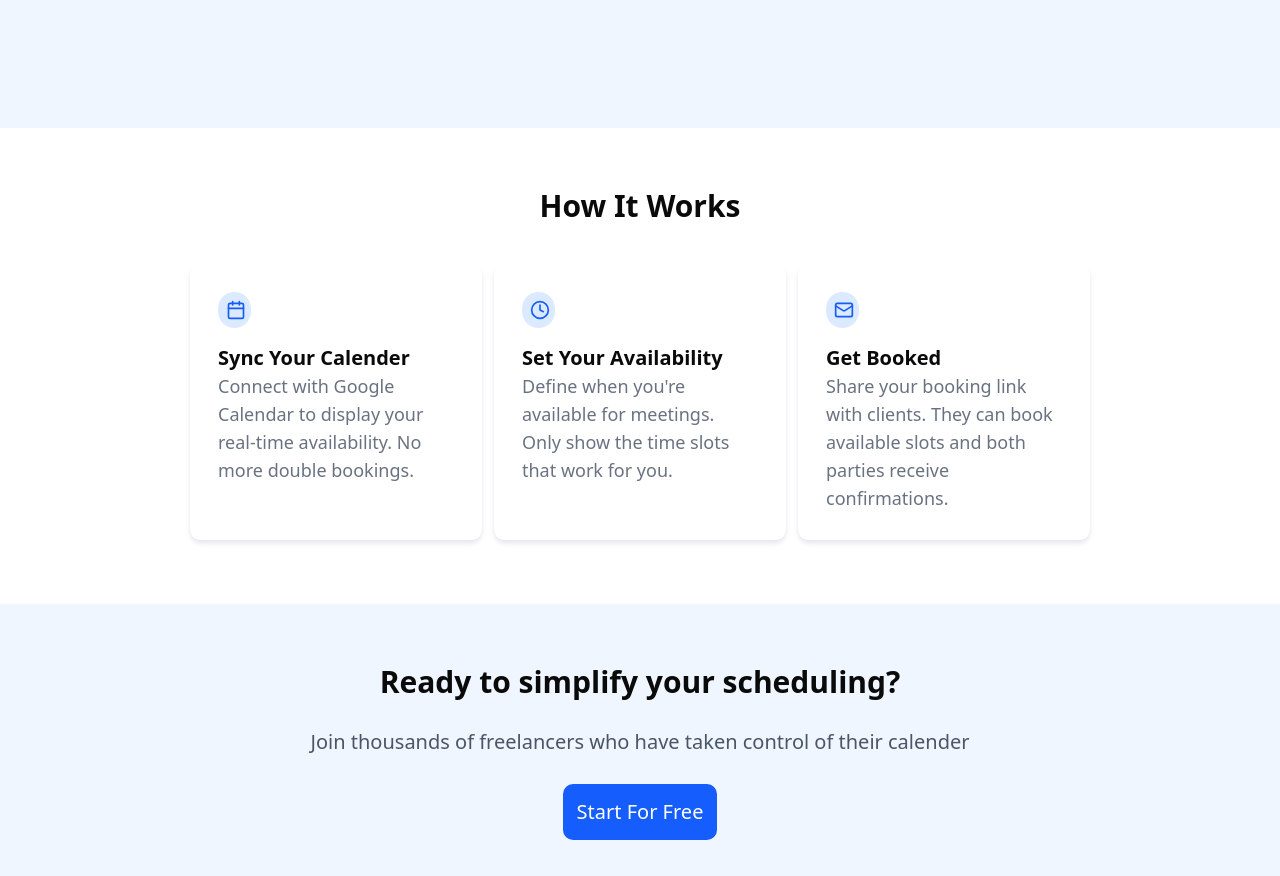
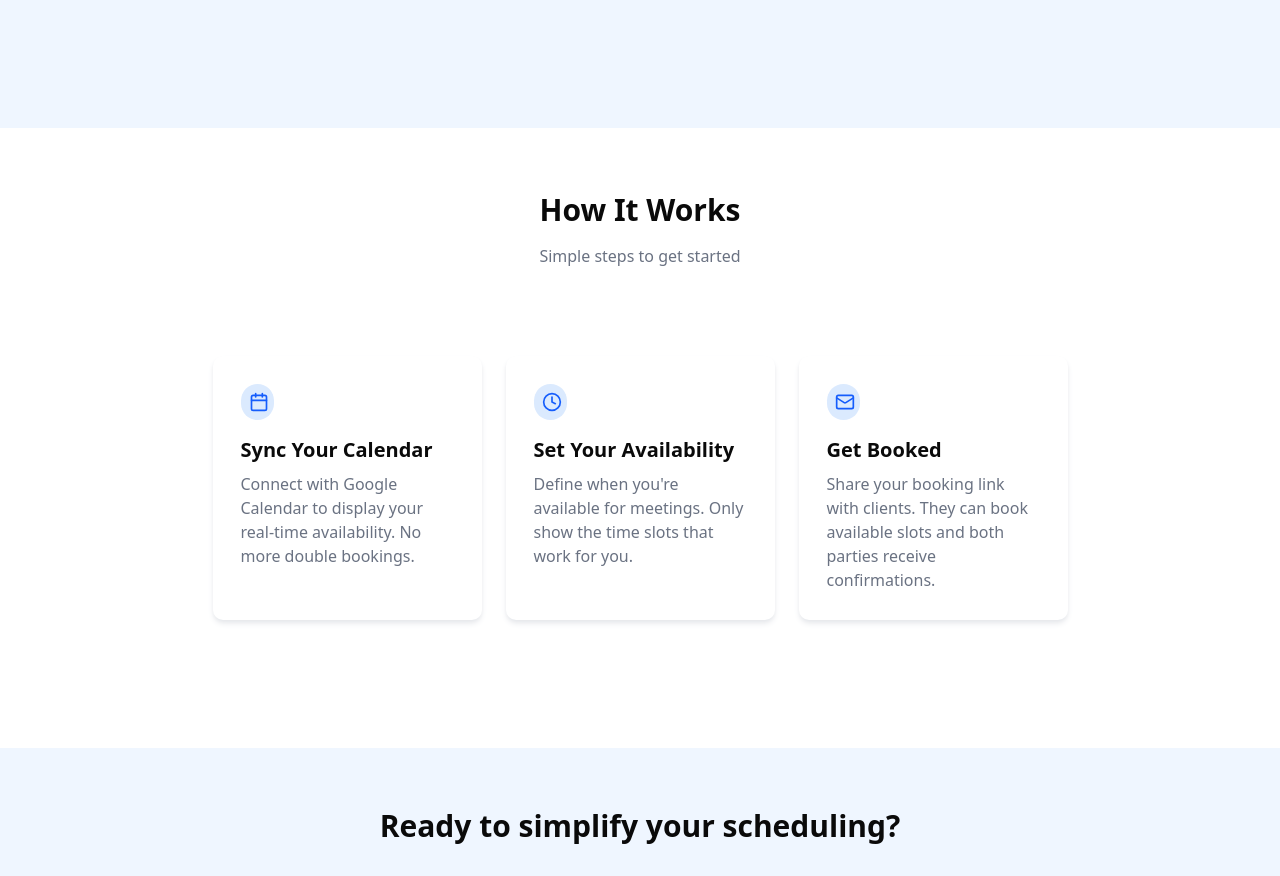
Before and after one commit to Odunsih1/time-cal, a Next.js app: page / in a window 1280 px wide. Shown: the part 580-1456 px from the top of the page. Built offline with nearby package versions, Linux system fonts and the light colour scheme; no server answers.

Commit message:
animate howItWorks

```diff
--- a/src/components/ui/HowItWorks.jsx
+++ b/src/components/ui/HowItWorks.jsx
@@ -1,51 +1,121 @@
+"use client";
+import { motion, AnimatePresence } from "framer-motion";
 import { Calendar, Clock, Mail } from "lucide-react";
 import React from "react";
 
+const containerVariants = {
+  hidden: { opacity: 0 },
+  visible: {
+    opacity: 1,
+    transition: {
+      staggerChildren: 0.2,
+      delayChildren: 0.3,
+    },
+  },
+};
+
+const itemVariants = {
+  hidden: { y: 20, opacity: 0 },
+  visible: {
+    y: 0,
+    opacity: 1,
+    transition: {
+      duration: 0.5,
+      ease: "easeOut",
+    },
+  },
+  hover: {
+    y: -5,
+    scale: 1.02,
+    transition: {
+      duration: 0.2,
+    },
+  },
+};
+
 const HowItWorks = () => {
   return (
-    <section>
-      <div className="m-auto text-center items-center flex flex-col justify-center xl:w-[900px] w-[100%] ">
-        <div>
-          <h1 className="font-bold text-3xl mt-15">How It Works</h1>
-        </div>
-        <div className=" flex lg:flex-row flex-col gap-3">
-          <div className="lg:max-w-[300px] w-full mt-10 shadow-md flex flex-col gap-4 shadow-gray-200 transition duration-500 hover:shadow-gray-500 p-7 rounded-lg">
-            <div className="bg-blue-100 w-[33px] p-2 text-blue-600 rounded-full">
+    <section className="py-16">
+      <div className="m-auto text-center items-center flex flex-col justify-center xl:w-[900px] w-[100%]">
+        <motion.div
+          initial={{ opacity: 0, y: 20 }}
+          whileInView={{ opacity: 1, y: 0 }}
+          transition={{ duration: 0.5 }}
+          viewport={{ once: true, margin: "-100px" }}
+        >
+          <h1 className="font-bold text-3xl mb-4">How It Works</h1>
+          <p className="text-gray-500 mb-12">Simple steps to get started</p>
+        </motion.div>
+
+        <motion.div
+          className="flex lg:flex-row w-[95%] flex-col gap-6"
+          variants={containerVariants}
+          initial="hidden"
+          whileInView="visible"
+          viewport={{ once: true, margin: "-50px" }}
+        >
+          <motion.div
+            className="lg:max-w-[300px] w-full mt-10 shadow-md flex flex-col gap-4 shadow-gray-200 p-7 rounded-lg bg-white"
+            variants={itemVariants}
+            whileHover="hover"
+          >
+            <motion.div
+              className="bg-blue-100 w-[33px] p-2 text-blue-600 rounded-full"
+              whileHover={{ rotate: 10 }}
+            >
               <Calendar height={20} width={20} />
-            </div>
+            </motion.div>
             <div className="text-left">
-              <h3 className="font-bold text-xl">Sync Your Calender</h3>
-              <p className="text-lg text-gray-500">
+              <h3 className="font-bold text-xl mb-2">Sync Your Calendar</h3>
+              <p className="text-gray-500">
                 Connect with Google Calendar to display your real-time
                 availability. No more double bookings.
               </p>
             </div>
-          </div>
-          <div className="lg:max-w-[300px] w-full mt-10 shadow-md flex flex-col gap-4  shadow-gray-200 transition duration-500 hover:shadow-gray-500 p-7 rounded-lg">
-            <div className="bg-blue-100 w-[33px] p-2 text-blue-600 rounded-full">
+          </motion.div>
+
+          <motion.div
+            className="lg:max-w-[300px] w-full mt-10 shadow-md flex flex-col gap-4 shadow-gray-200 p-7 rounded-lg bg-white"
+            variants={itemVariants}
+            whileHover="hover"
+            transition={{ delay: 0.1 }}
+          >
+            <motion.div
+              className="bg-blue-100 w-[33px] p-2 text-blue-600 rounded-full"
+              whileHover={{ rotate: 10 }}
+            >
               <Clock height={20} width={20} />
-            </div>
+            </motion.div>
             <div className="text-left">
-              <h3 className="font-bold text-xl">Set Your Availability</h3>
-              <p className="text-lg text-gray-500">
+              <h3 className="font-bold text-xl mb-2">Set Your Availability</h3>
+              <p className="text-gray-500">
                 Define when you're available for meetings. Only show the time
                 slots that work for you.
               </p>
             </div>
-          </div>
-          <div className="lg:max-w-[300px] w-full mt-10 shadow-md flex flex-col gap-4 shadow-gray-200 transition duration-500 hover:shadow-gray-500 p-7 rounded-lg">
-            <div className="bg-blue-100 w-[33px] p-2 text-blue-600 rounded-full">
+          </motion.div>
+
+          <motion.div
+            className="lg:max-w-[300px] w-full mt-10 shadow-md flex flex-col gap-4 shadow-gray-200 p-7 rounded-lg bg-white"
+            variants={itemVariants}
+            whileHover="hover"
+            transition={{ delay: 0.2 }}
+          >
+            <motion.div
+              className="bg-blue-100 w-[33px] p-2 text-blue-600 rounded-full"
+              whileHover={{ rotate: 10 }}
+            >
               <Mail height={20} width={20} />
-            </div>
+            </motion.div>
             <div className="text-left">
-              <h3 className="font-bold text-xl">Get Booked</h3>
-              <p className="text-lg text-gray-500">
+              <h3 className="font-bold text-xl mb-2">Get Booked</h3>
+              <p className="text-gray-500">
                 Share your booking link with clients. They can book available
                 slots and both parties receive confirmations.
               </p>
             </div>
-          </div>
-        </div>
+          </motion.div>
+        </motion.div>
       </div>
     </section>
   );
```
